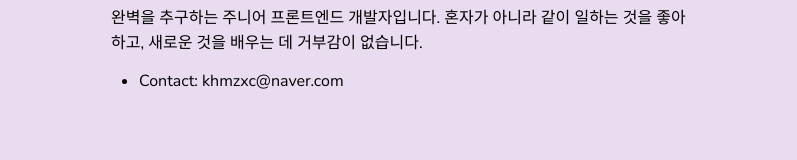
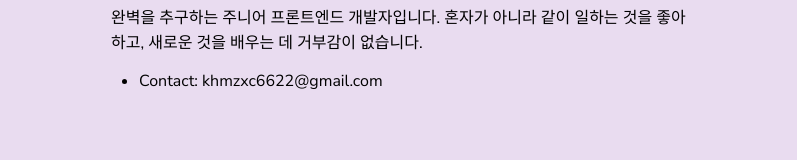
Before and after one commit to emscb/emscb_blog, a React (Create React App) app: page /about in a window 1280 px wide. Shown: the part 209-369 px from the top of the page, without its empty margins (241-1038 px from the left). Built offline with nearby package versions, Linux system fonts and the light colour scheme.

Commit message:
Edit email address

```diff
--- a/src/components/About.js
+++ b/src/components/About.js
@@ -13,7 +13,7 @@ const About = () => {
 				새로운 것을 배우는 데 거부감이 없습니다.
 			</p>
 			<ul>
-				<li>Contact: khmzxc@naver.com</li>
+				<li>Contact: khmzxc6622@gmail.com</li>
 			</ul>
 		</div>
 	);
```
